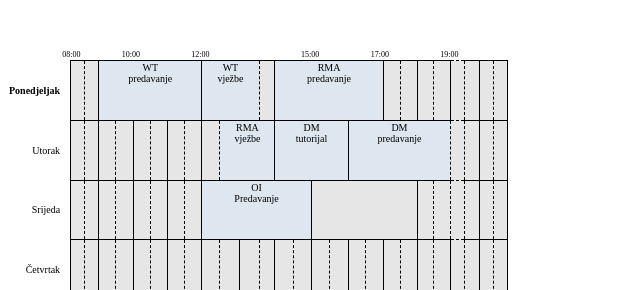
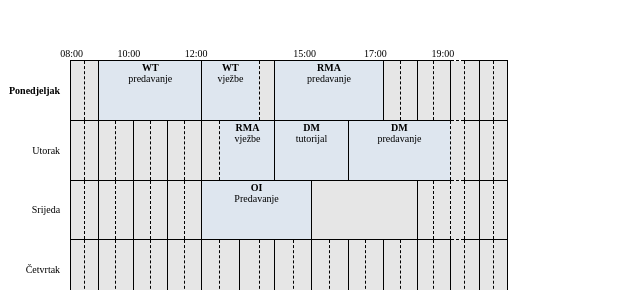
Before and after one commit to ababic2/WebTehnologije_Spirale, a plain HTML site: page Zadatak 1/raspored.html in a window 1280 px wide. Shown: the top 290 px of the page, 0-640 px from the left. Drawn offline with Linux system fonts and the light colour scheme; a web font is replaced by a local one.

Commit message:
Importovan font

```diff
--- a/Zadatak 1/raspored.html
+++ b/Zadatak 1/raspored.html
@@ -6,36 +6,36 @@
 
 <body>
 
-<table class="b">
+<table class="time">
     <tr>
-        <td class="outsideUp" style="padding-left: 54px"> 08:00</td>
-        <td class="outsideUp" style="padding-left: 40px">10:00</td>
-        <td class="outsideUp" style="padding-left: 50px">12:00</td>
-        <td class="outsideUp" style="padding-left: 90px">15:00</td>
-        <td class="outsideUp" style="padding-left: 50px">17:00</td>
-        <td class="outsideUp" style="padding-left: 50px">19:00</td>
-        <td class="outsideUp"></td>
-        <td class="outsideUp"></td>
-        <td class="outsideUp"></td>
+        <td class="time" style="padding-left: 50px"> 08:00</td>
+        <td class="time" style="padding-left: 30px">10:00</td>
+        <td class="time" style="padding-left: 40px">12:00</td>
+        <td class="time" style="padding-left: 80px">15:00</td>
+        <td class="time" style="padding-left: 42px">17:00</td>
+        <td class="time" style="padding-left: 40px">19:00</td>
+        <td class="time"></td>
+        <td class="time"></td>
+        <td class="time"></td>
     </tr>
 </table>
 
-<table class="a">
+<table class="lectures">
     <tr>
-        <td style="border: none" class="outside">
+        <td style="border: none" class="days">
             <b>Ponedjeljak</b>
         </td>
         <td class="odd"></td>
         <td class="even"></td>
         <td class = "evenColspan" colspan="6">
-            WT <br> predavanje
+            <b>WT</b> <br> predavanje
         </td>
-        <td  class = "oddColspan1" colspan="3">
-            WT <br> vježbe
+        <td class = "rightDashed" colspan="3">
+            <b>WT</b> <br> vježbe
         </td>
         <td class="even"></td>
         <td class = "evenColspan" colspan="6">
-            RMA <br> predavanje
+            <b>RMA</b> <br> predavanje
         </td>
         <td class="odd"></td>
         <td class="even"></td>
@@ -47,7 +47,7 @@
         <td class="even"></td>
     </tr>
     <tr>
-        <td style="border: none" class="outside">Utorak</td>
+        <td style="border: none" class="days">Utorak</td>
         <td class="odd"></td>
         <td class="even"></td>
         <td class="odd"></td>
@@ -57,14 +57,14 @@
         <td class="odd"></td>
         <td class="even"></td>
         <td class="odd"></td>
-        <td class="oddColspan2" colspan="3">
-            RMA <br> vježbe
+        <td class="leftDashed" colspan="3">
+            <b>RMA</b> <br> vježbe
         </td>
         <td class="evenColspan" colspan="4">
-            DM <br> tutorijal
+            <b>DM</b> <br> tutorijal
         </td>
-        <td class="oddColspan1" colspan="6">
-            DM <br> predavanje
+        <td class="rightDashed" colspan="6">
+            <b>DM</b> <br> predavanje
         </td>
         <td class="allDashed"></td>
         <td class="even"></td>
@@ -72,7 +72,7 @@
         <td class="even"></td>
     </tr>
     <tr>
-        <td style="border: none"class="outside">Srijeda</td>
+        <td style="border: none"class="days">Srijeda</td>
         <td class="odd"></td>
         <td class="even"></td>
         <td class="odd"></td>
@@ -82,7 +82,7 @@
         <td class="odd"></td>
         <td class="even"></td>
         <td class="evenColspan" colspan="6">
-            OI <br> Predavanje
+            <b>OI</b> <br> Predavanje
         </td>
         <td class="allSolid" colspan="6"></td>
         <td class="odd"></td>
@@ -93,7 +93,7 @@
         <td class="even"></td>
     </tr>
     <tr>
-        <td style="border: none" class="outside">Četvrtak</td>
+        <td style="border: none" class="days">Četvrtak</td>
         <td class="odd"></td>
         <td class="even"></td>
         <td class="odd"></td>
@@ -122,7 +122,7 @@
         <td class="even"></td>
     </tr>
     <tr>
-        <td style="border: none" class="outside">Petak</td>
+        <td style="border: none" class="days">Petak</td>
         <td class="odd"></td>
         <td class="even"></td>
         <td class="odd"></td>
--- a/Zadatak 1/table.css
+++ b/Zadatak 1/table.css
@@ -1,21 +1,15 @@
-table.a {
+@import url(https://fonts.googleapis.com/css?family=Cantarell);
+table.lectures {
     height: 300px;
     width: 500px;
     table-layout: auto;
     border-collapse: collapse;
 }
-table.b {
+table.time {
     height: 11px;
     width: 500px;
     table-layout: auto;
     border-collapse: collapse;
-}
-
-td.outsideUp {
-    vertical-align:bottom ;
-    width: 10px;
-    padding-left: 5px;
-    font-size: 8px;
 }
 
 td{
@@ -23,38 +17,16 @@ td{
     height: 50px;
     text-align: center;
     font-size: 10px;
+    font-family: Cantarell;
 }
 
-/*td:not(.outside):not(.outsideUp) {*/
-/*    background-color: #e6e6e6;*/
-/*}*/
-
-.even {
-    border-top: 1px solid black;
-    border-bottom: 1px solid black;
-    border-right: 1px solid black;
-    background-color: #e6e6e6;
+td.time {
+    vertical-align:bottom ;
+    width: 10px;
+    padding-left: 5px;
+    font-size: 10px;
+    font-family:Cantarell;
 }
-
-.odd {
-    border-right: 1px dashed;
-    border-left: 1px solid black;
-    border-top: 1px solid black;
-    border-bottom: 1px solid black;
-    background-color: #e6e6e6;
-}
-
-.outside {
-    border:none;
-    text-align: right;
-    padding-right: 10px;
-}
-
-/*.outsideUp {*/
-/*    border:none;*/
-/*    text-align: right;*/
-/*    vertical-align: bottom;*/
-/*}*/
 
 td.evenColspan {
     background-color: #dee6ef;
@@ -64,7 +36,7 @@ td.evenColspan {
     vertical-align: top;
 }
 
-td.oddColspan1 {
+td.rightDashed {
     background-color: #dee6ef;
     border-right: 1px dashed black;
     border-top: 1px solid black;
@@ -72,7 +44,7 @@ td.oddColspan1 {
     vertical-align: top;
 }
 
-td.oddColspan2 {
+td.leftDashed {
     background-color: #dee6ef;
     border-right: 1px solid black;
     border-top: 1px solid black;
@@ -95,3 +67,24 @@ td.allSolid {
     border-left: 1px solid black;
     background-color: #e6e6e6;
 }
+
+.days {
+    border:none;
+    text-align: right;
+    padding-right: 10px;
+}
+
+.even {
+    border-top: 1px solid black;
+    border-bottom: 1px solid black;
+    border-right: 1px solid black;
+    background-color: #e6e6e6;
+}
+
+.odd {
+    border-right: 1px dashed;
+    border-left: 1px solid black;
+    border-top: 1px solid black;
+    border-bottom: 1px solid black;
+    background-color: #e6e6e6;
+}
```
